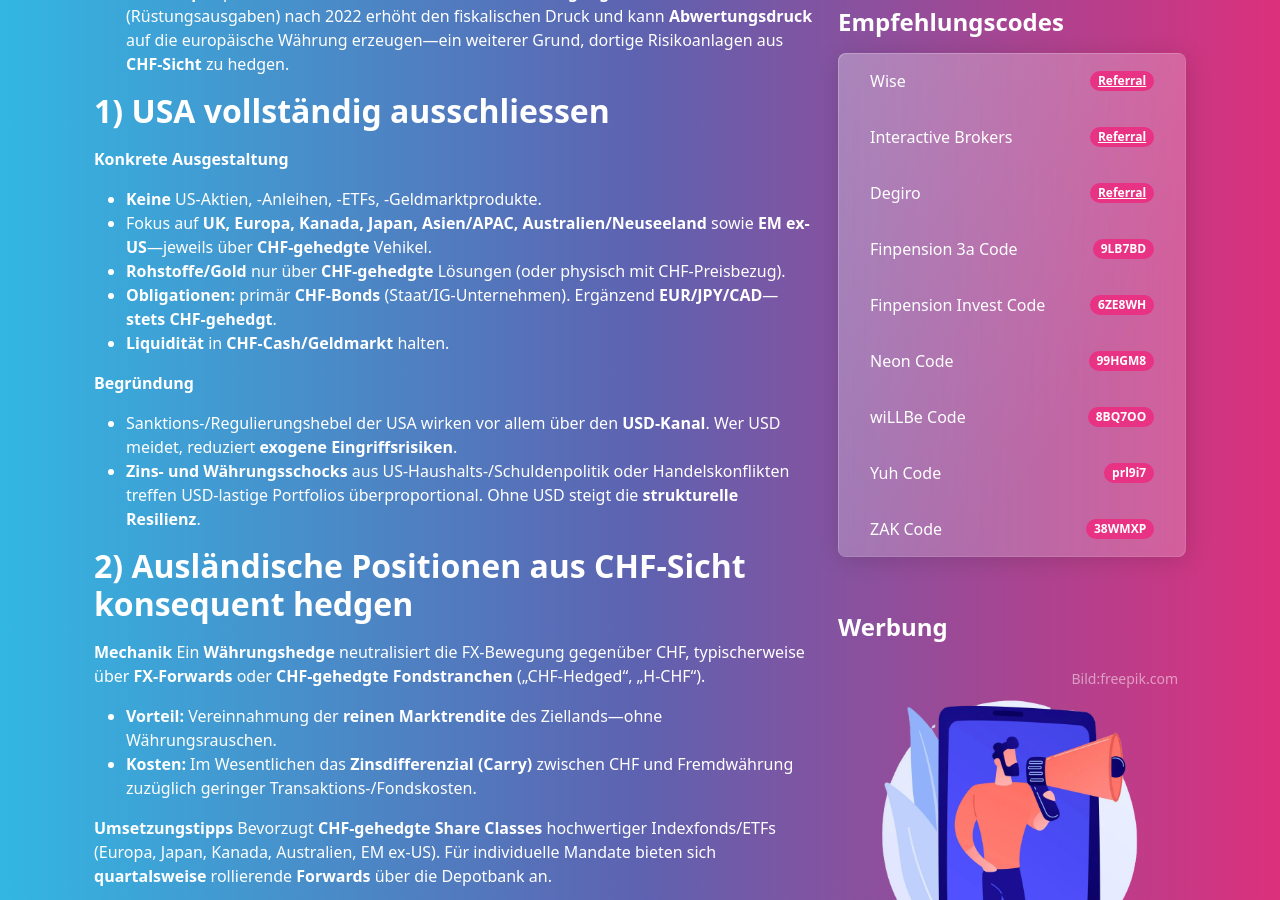
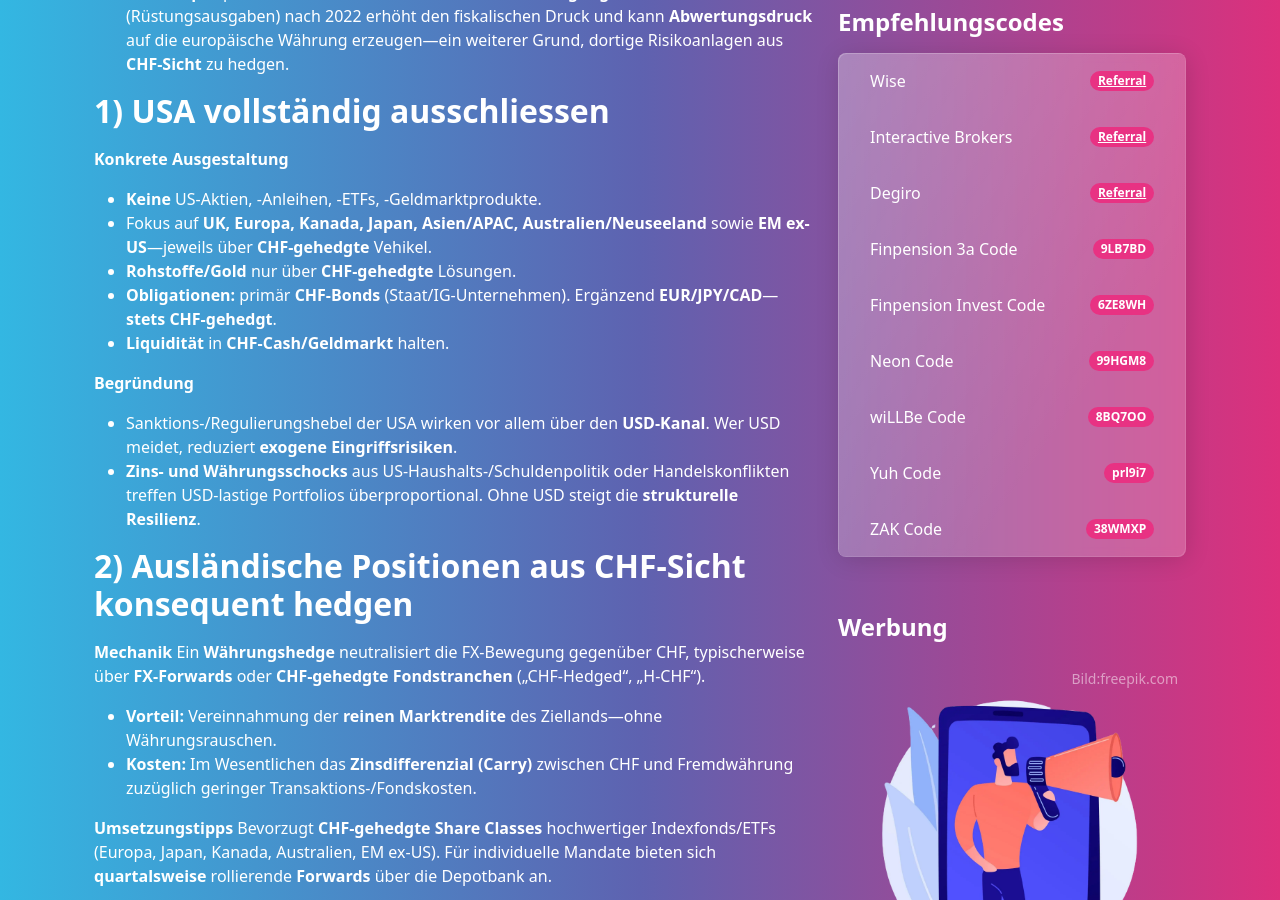
Before and after one commit to tirkio/tirkio.com, a Jekyll site: the page built from _posts/2025-10-22-byebyeusa.md, in a window 1280 px wide and 900 px high, scrolled down 1404 px. Built offline with Jekyll 4.4.1, drawn with Linux system fonts in a browser that asks for light colours; comment, search, counter and statistics services are not loaded.

Commit message:
Update investment guidelines for CHF-hedged assets
Removed reference to physical gold with CHF price reference.

```diff
--- a/_posts/2025-10-22-byebyeusa.md
+++ b/_posts/2025-10-22-byebyeusa.md
@@ -28,7 +28,7 @@ Währungen sind **Tausch- und Wertaufbewahrungsmittel**, deren langfristige Entw
 
 * **Keine** US-Aktien, -Anleihen, -ETFs, -Geldmarktprodukte.
 * Fokus auf **UK, Europa, Kanada, Japan, Asien/APAC, Australien/Neuseeland** sowie **EM ex-US**—jeweils über **CHF-gehedgte** Vehikel.
-* **Rohstoffe/Gold** nur über **CHF-gehedgte** Lösungen (oder physisch mit CHF-Preisbezug).
+* **Rohstoffe/Gold** nur über **CHF-gehedgte** Lösungen.
 * **Obligationen:** primär **CHF-Bonds** (Staat/IG-Unternehmen). Ergänzend **EUR/JPY/CAD**—**stets CHF-gehedgt**.
 * **Liquidität** in **CHF-Cash/Geldmarkt** halten.
 
```
